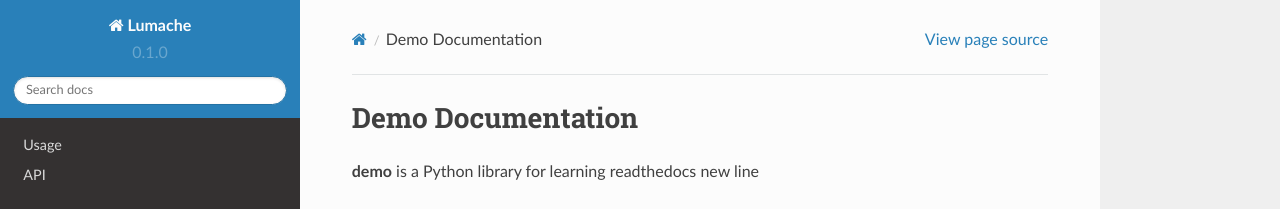
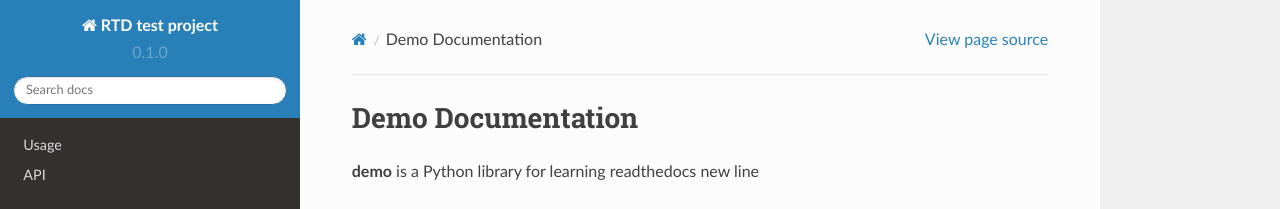
Before and after one commit to mkner/readthedocs, a Sphinx documentation site: the page built from docs/source/index.rst, in a window 1280 px wide. Shown: the top 209 px of the page. Built offline with Sphinx 7.4.7 and the Read the Docs theme 2.0.0, drawn with Linux system fonts in a browser that asks for light colours.

Commit message:
Update conf.py

```diff
--- a/docs/source/conf.py
+++ b/docs/source/conf.py
@@ -2,7 +2,7 @@
 
 # -- Project information
 
-project = 'Lumache'
+project = 'RTD test project'
 copyright = '2021, Graziella'
 author = 'Graziella'
 
```
